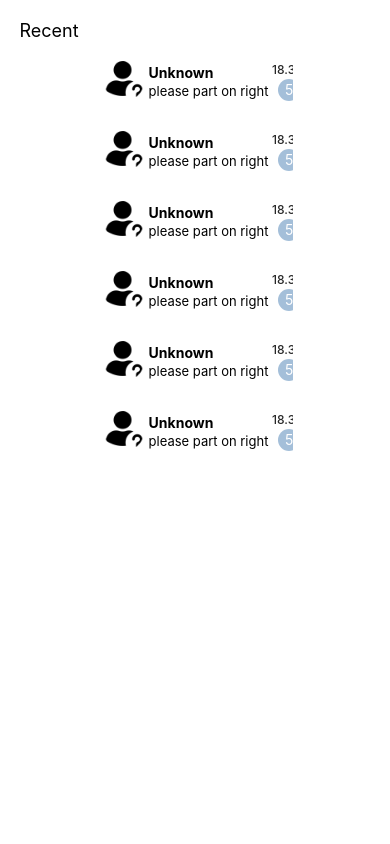
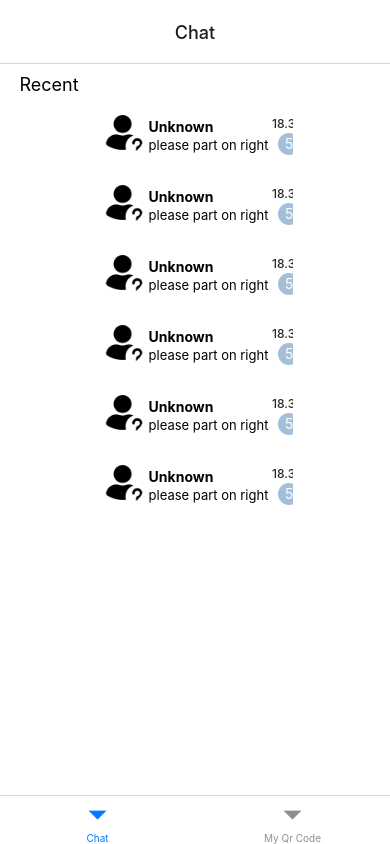
Before and after one commit to tocybernatesolution/Parking-Spot, a React Native app: screen / in a window 390 px wide. Built offline with nearby package versions, Linux system fonts and the light colour scheme.

Commit message:
Everything are completd Just corrrect the flow

```diff
--- a/App.tsx
+++ b/App.tsx
@@ -1,37 +1,15 @@
-// // In App.js in a new project
-// import * as React from 'react';
-// import { NavigationContainer } from '@react-navigation/native';
-// import AutNavigator from './src/navigation/AutNavigator';
-// function App() {
-//   return (
-//     <NavigationContainer>
-//      <AutNavigator />
-//     </NavigationContainer>
-//   );
-// }
+import * as React from 'react';
+import { Text, View } from 'react-native';
+import { NavigationContainer } from '@react-navigation/native';
+import { createBottomTabNavigator } from '@react-navigation/bottom-tabs';
+import ChatScreen from './src/screens/ChatScreen';
+import BottomTabs from './src/navigation/BottomTabs';
 
-// export default App;
-import { View, Text } from 'react-native'
-import React from 'react'
-import SignupScreen from './src/screens/SignupScreen'
-import LoginScreen from './src/screens/LoginScreen'
-import ForgetScreen from './src/screens/ForgetScreen'
-import CreatePasswordScreen from './src/screens/CreatePassword'
-import { NavigationContainer } from '@react-navigation/native'
-import AutNavigator from './src/navigation/AutNavigator'
-import Subscription from './src/screens/Subscription'
-import CheckOutScreen from './src/screens/CheckOutScreen'
-import PaymentSuccess from './src/screens/PaymentSuccess'
-import ChatScreen from './src/screens/ChatScreen'
 
-const App = () => {
-  return <ChatScreen />
-  // return(
-  //   <NavigationContainer>
-  //     <AutNavigator />
-  //   </NavigationContainer>
-  // )
-
+export default function App() {
+  return (
+    <NavigationContainer>
+      <BottomTabs />
+    </NavigationContainer>
+  );
 }
-
-export default App
--- a/package.json
+++ b/package.json
@@ -10,6 +10,7 @@
     "test": "jest"
   },
   "dependencies": {
+    "@react-navigation/bottom-tabs": "^6.6.1",
     "@react-navigation/native": "^6.1.18",
     "@react-navigation/native-stack": "^6.11.0",
     "lottie-react-native": "^7.0.0",
@@ -19,9 +20,11 @@
     "react-native-paper": "^5.12.5",
     "react-native-permissions": "^4.1.5",
     "react-native-qrcode-scanner": "^1.5.5",
+    "react-native-qrcode-svg": "^6.3.2",
     "react-native-reanimated": "^3.15.4",
     "react-native-safe-area-context": "^4.11.0",
     "react-native-screens": "^3.34.0",
+    "react-native-svg": "^15.7.1",
     "react-native-vector-icons": "^10.2.0"
   },
   "devDependencies": {
--- /dev/null
+++ b/src/navigation/BottomTabs.tsx
@@ -0,0 +1,23 @@
+import * as React from 'react';
+import { createBottomTabNavigator } from '@react-navigation/bottom-tabs';
+import ChatScreen from '../screens/ChatScreen';
+import QrCode from '../screens/QrCode';
+const Tab = createBottomTabNavigator();
+
+function BottomTabs() {
+  return (
+    <Tab.Navigator
+    screenOptions={{
+        headerTitleAlign:"center"
+        }}
+
+    >
+      <Tab.Screen name="Chat" component={ChatScreen}
+      />
+      <Tab.Screen name="My Qr Code" component={QrCode} />
+    </Tab.Navigator>
+  );
+}
+
+
+export default BottomTabs
--- a/src/screens/ChatScreen.tsx
+++ b/src/screens/ChatScreen.tsx
@@ -10,7 +10,7 @@ const ChatScreen = () => {
     return (
         <WrapperView style={[globalStyles.container, globalStyles.alignItems]}>
             <WrapperView
-                style={{ height: 20 }}
+                style={{ height: 10 }}
             />
             <WrapperView style={{ width: "90%", alignSelf: "center", alignItems: "flex-start" }}>
                 <WrapperText style={{ fontSize: 18, color: "#000000", textAlign: "left" }}>Recent</WrapperText>
@@ -21,8 +21,8 @@ const ChatScreen = () => {
             />
             <ScrollView>
                 <WrapperView style={{width:"93%",alignSelf:"center",gap:30}}>
-                 {[1,2,4,5,6,7].map((e)=>(
-                <ChatCard />
+                 {[1,2,4,5,6,7].map((_,index)=>(
+                <ChatCard key={index} />
 
                  ))}
                 </WrapperView>
```
Also changed, not shown: src/screens/QrCode.tsx (added, +34 -0 lines), 1 other file (tests, documents, lock files or other folders).
